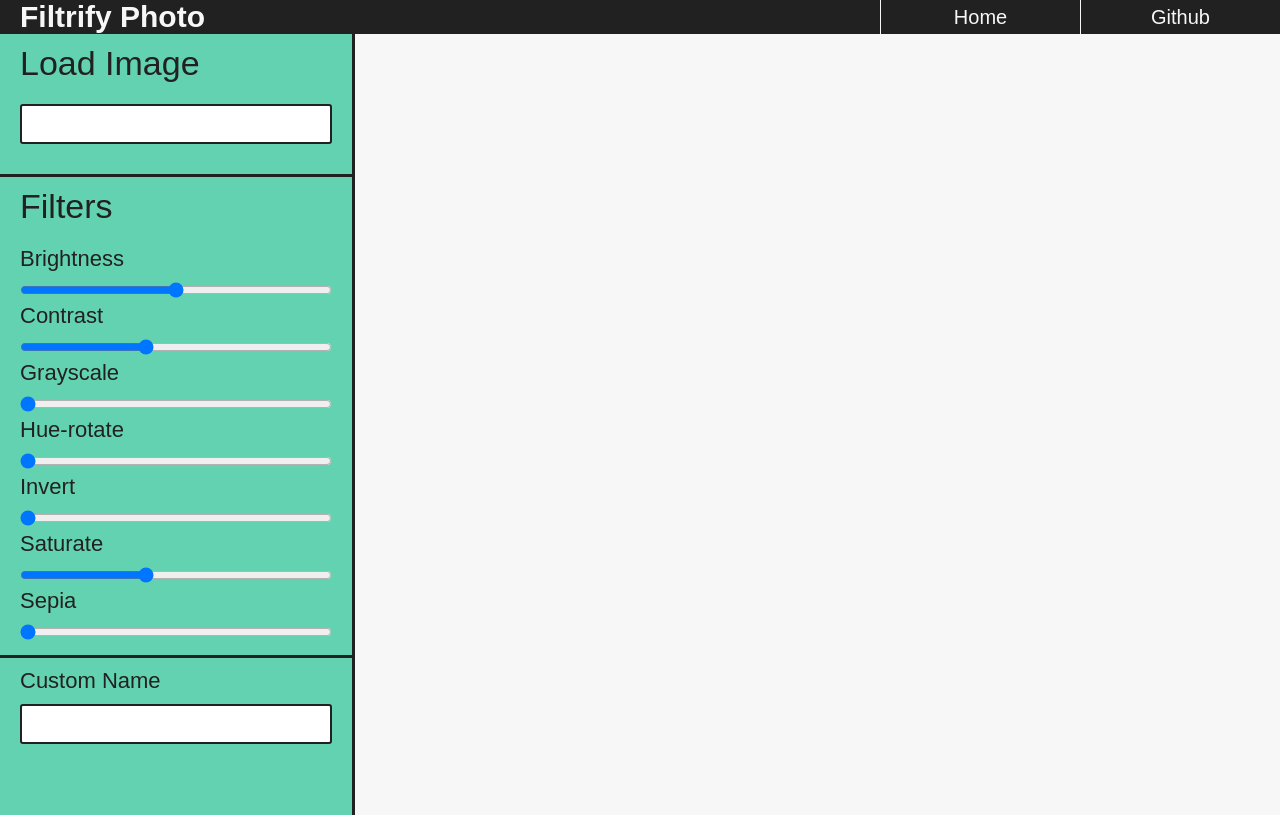
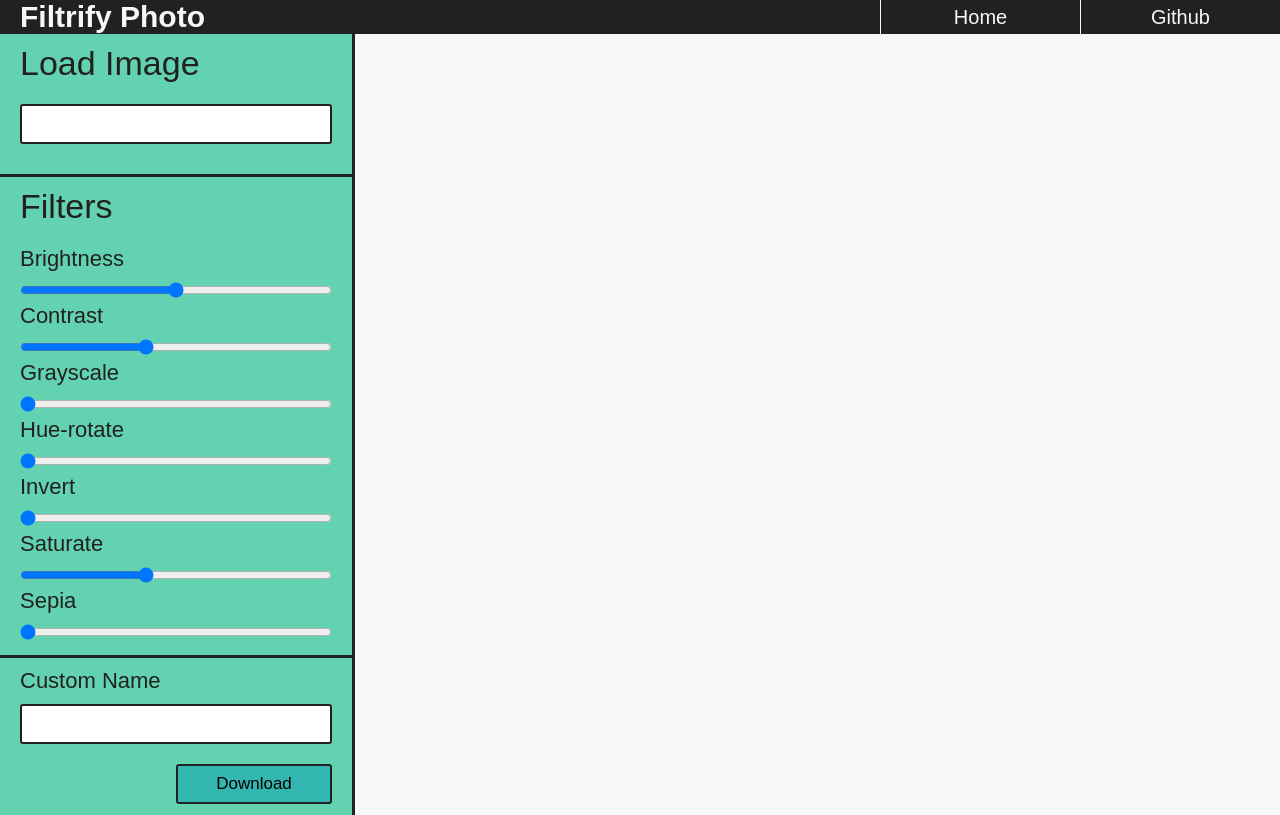
Before and after one commit to Sharpie360/filtrify-photo, a Vue app: page / in a window 1280 px wide. Built offline with nearby package versions, Linux system fonts and the light colour scheme.

Commit message:
added: download-image component and styles

```diff
--- a/src/assets/css/main.css
+++ b/src/assets/css/main.css
@@ -5,7 +5,9 @@
   --navbarBlack-80: rgba(33, 33, 33, 0.8);
   --offWhite: rgb(247, 247, 247);
   --lightGreen: rgba(61, 199, 157, 0.8);
-
+  --accentColor: rgb(50, 182, 175);
+  --accentColorHover: rgb(71, 196, 189);
+  --accentColorActive: rgb(58, 163, 158);
 }
 
 * {
@@ -20,3 +22,7 @@ html, body {
   color: var(--navbarBlack);
   font-family: sans-serif;
 }
+
+.pointer {
+  cursor: pointer;
+}
--- /dev/null
+++ b/src/components/control-panel/save-image/DownloadButton.vue
@@ -0,0 +1,36 @@
+<template>
+
+<div class="download-button--outer flexbox flex-1 flex-justify-end">
+  <button
+    class="download-button--inner pointer"
+    >Download
+  </button>
+</div>
+
+</template>
+
+<script>
+export default {
+
+}
+</script>
+
+<style scoped>
+.download-button--outer {
+  padding: .5rem 1rem;
+}
+.download-button--inner {
+  width: 50%;
+  padding: .4rem 0;
+  background-color: var(--accentColor);
+  border: 2px solid var(--navbarBlack);
+  border-radius: 3px;
+  font-size: .85rem;
+}
+.download-button--inner:hover {
+  background-color: var(--accentColorHover);
+}
+.download-button--inner:active {
+  background-color: var(--accentColorActive);
+}
+</style>
--- a/src/components/control-panel/save-image/SaveImagePanel.vue
+++ b/src/components/control-panel/save-image/SaveImagePanel.vue
@@ -1,15 +1,18 @@
 <template>
   <div class="save-image-panel--outer flex-1">
     <custom-image-name></custom-image-name>
+    <download-button></download-button>
   </div>
 </template>
 
 <script>
 import CustomImageName from './CustomImageName';
+import DownloadButton from './DownloadButton';
 
 export default {
   components: {
     'custom-image-name': CustomImageName,
+    'download-button': DownloadButton
   }
 }
 </script>
```
Also changed, not shown: 1 other file (tests, documents, lock files or other folders).
